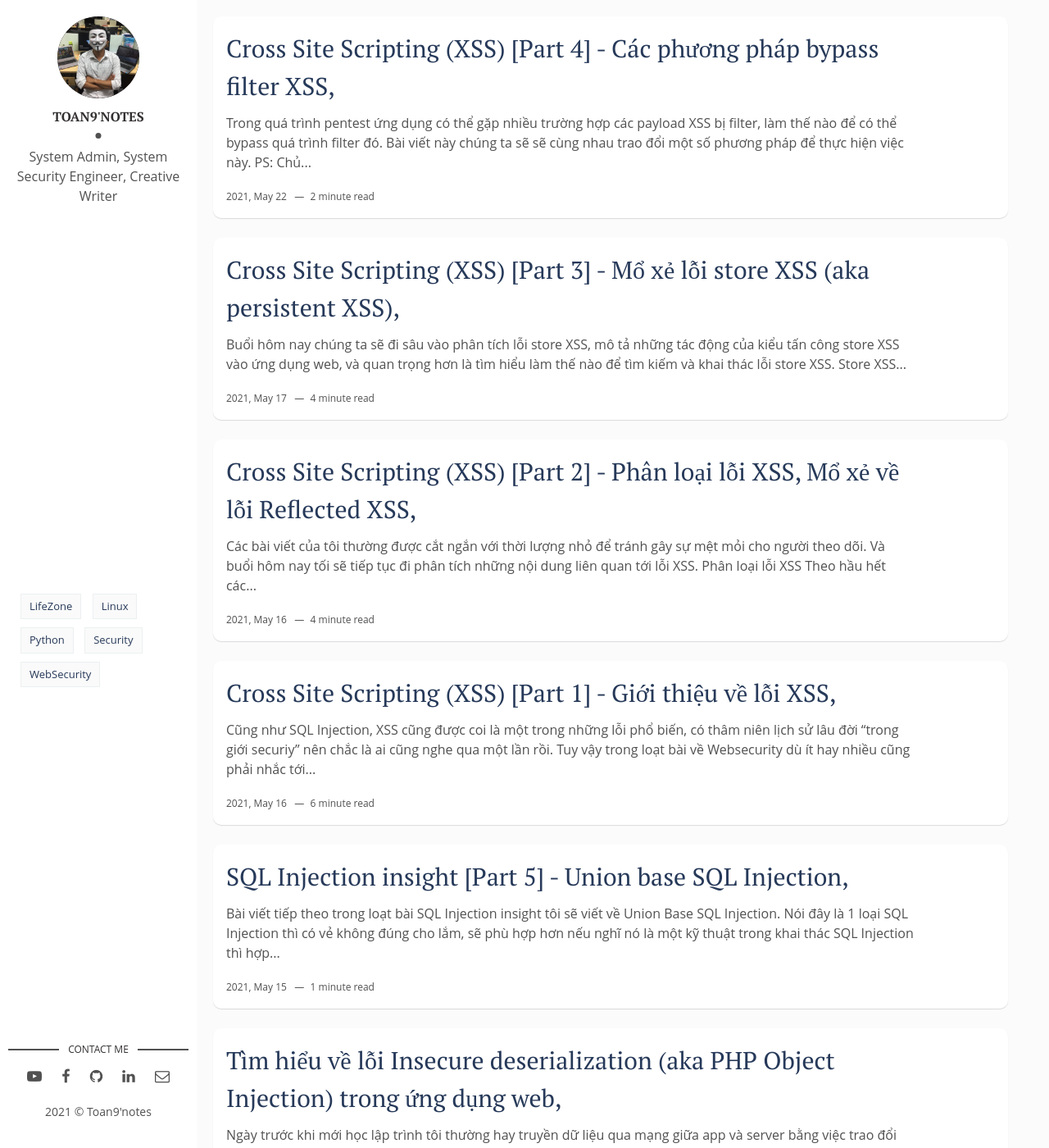
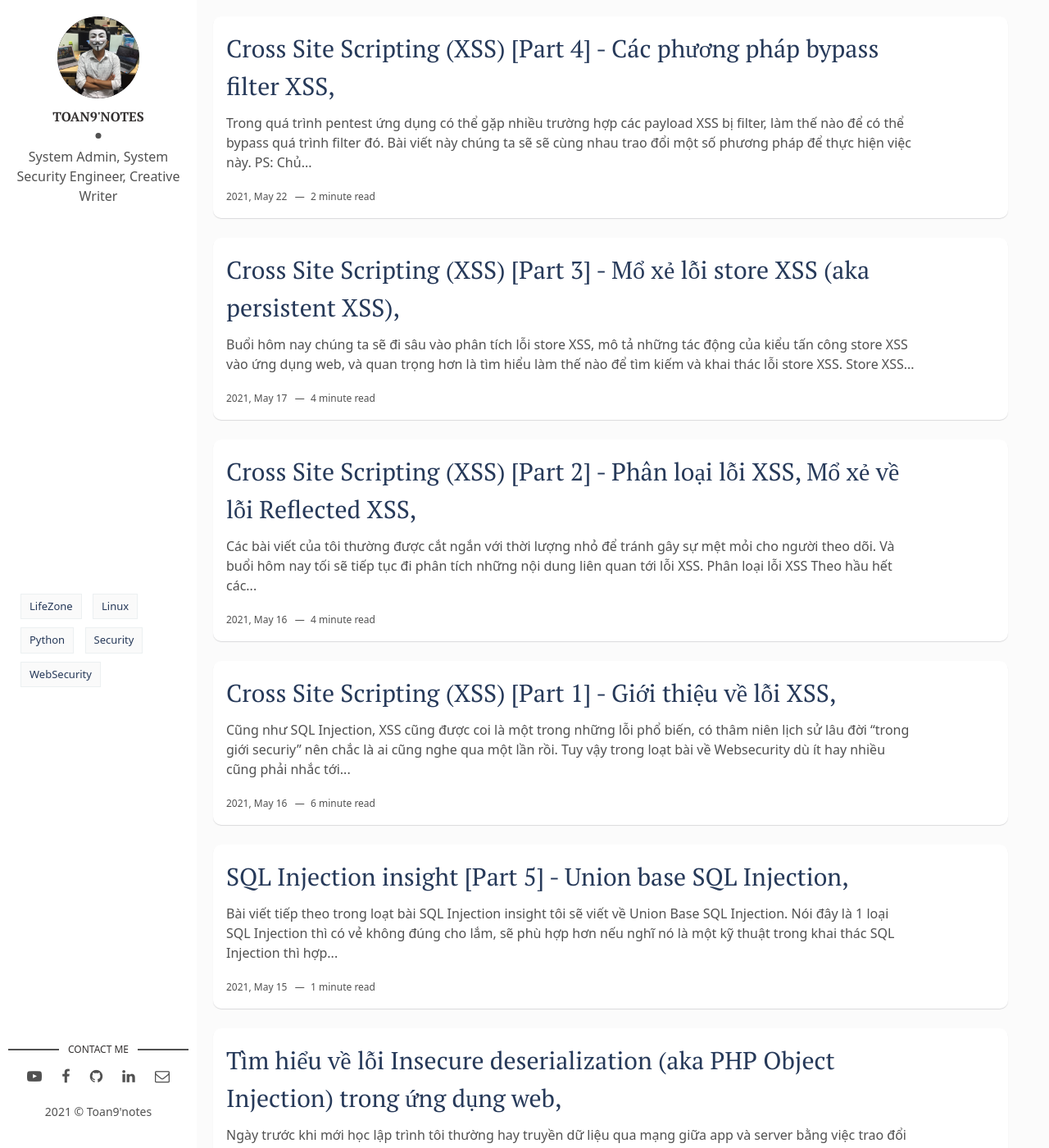
Before and after one commit to toannai/toan9, a Jekyll site: the page built from index.html, in a window 1280 px wide and 1400 px high. Shown: the whole window at 82% size. Built offline with Jekyll 4.4.1, drawn with Linux system fonts in a browser that asks for light colours; the list of posts is cut into pages by our own code.

Commit message:
noto san

```diff
--- a/assets/css/main.css
+++ b/assets/css/main.css
@@ -773,7 +773,7 @@ html {
 }
 
 body {
-  font-family:  'Open Sans', sans-serif , 'Lato', sans-serif;
+  font-family:  'Noto Sans', sans-serif, 'Open Sans', sans-serif , 'Lato', sans-serif;
   color: #515151;
   background-color: #fbfbfb;
   margin: 0;
--- a/assets/css/scss/main.scss
+++ b/assets/css/scss/main.scss
@@ -11,7 +11,7 @@ html {
 }
 
 body {
-  font-family: 'Open Sans', sans-serif, 'Lato', sans-serif;
+  font-family: 'Noto Sans', sans-serif, 'Open Sans', sans-serif, 'Lato', sans-serif;
   color: $body-color;
   background-color: #fbfbfb;
   margin: 0;
```
